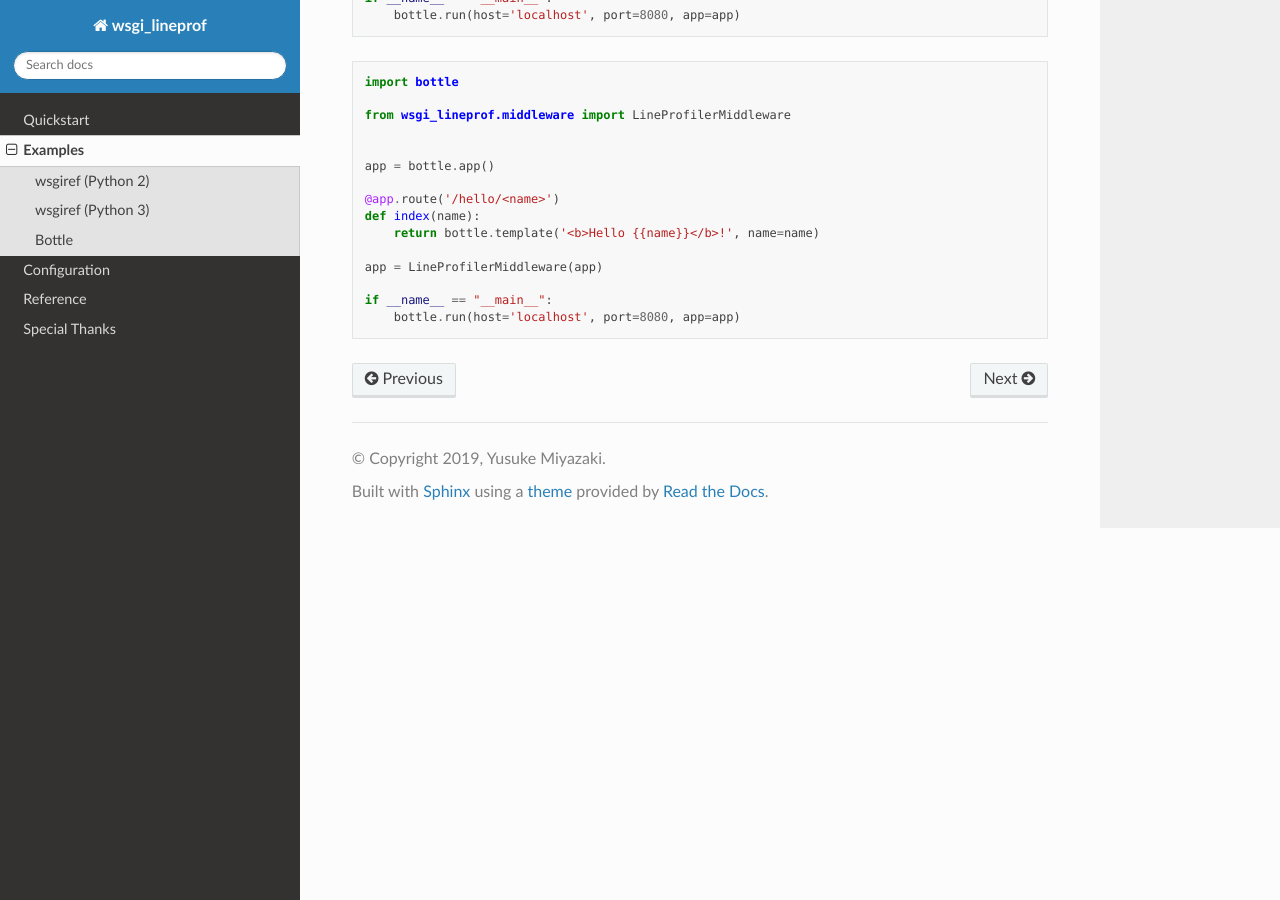
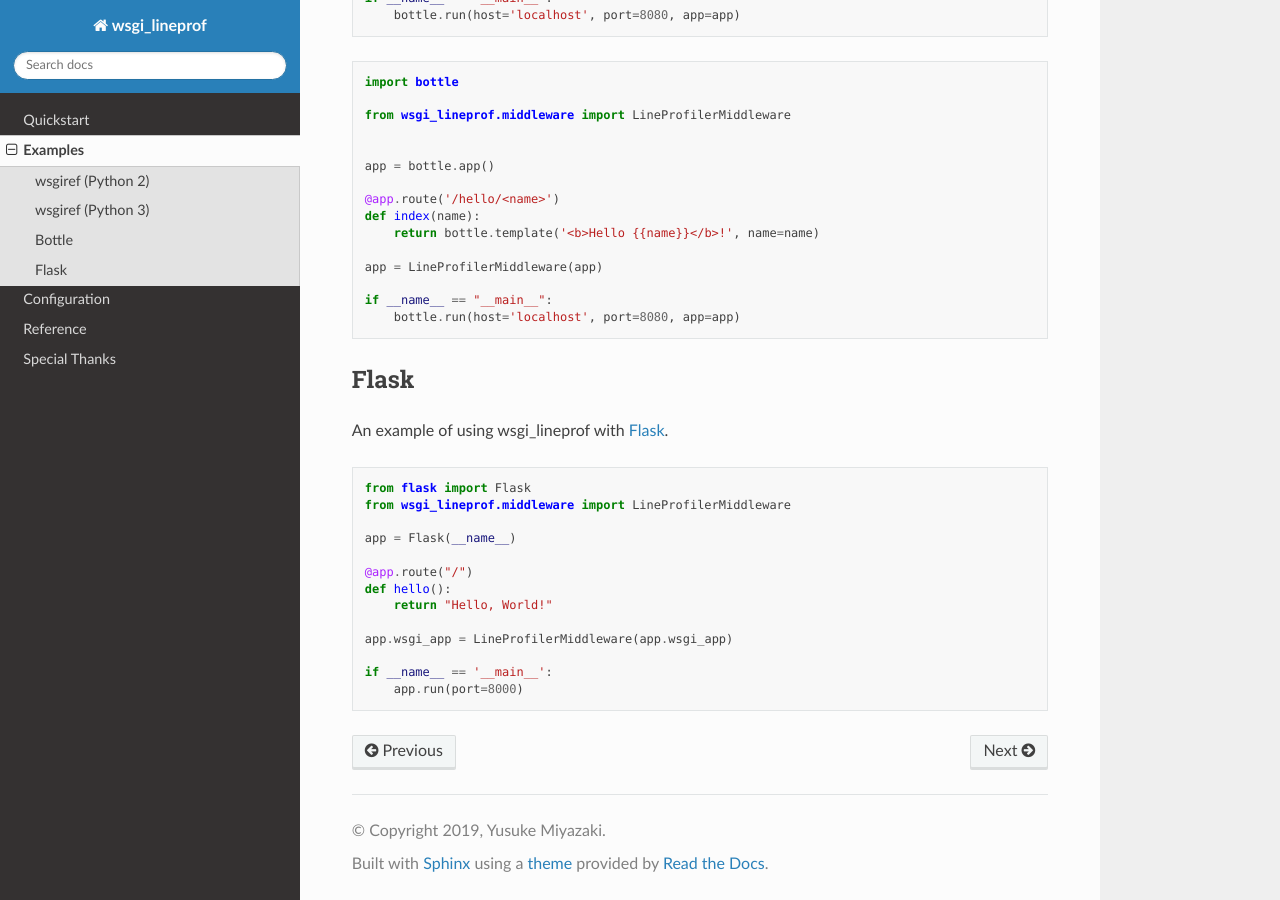
Before and after one commit to ymyzk/wsgi_lineprof, a Sphinx documentation site: the page built from docs/examples.rst, in a window 1280 px wide and 900 px high, scrolled down 1149 px. Built offline with Sphinx 7.4.7 and the Read the Docs theme 2.0.0, drawn with Linux system fonts in a browser that asks for light colours.

Commit message:
Add an example usage with Flask

```diff
--- a/docs/examples.rst
+++ b/docs/examples.rst
@@ -74,3 +74,23 @@ Examples of using wsgi_lineprof with `Bottle <https://bottlepy.org/>`_.
 
    if __name__ == "__main__":
        bottle.run(host='localhost', port=8080, app=app)
+
+Flask
+-----
+An example of using wsgi_lineprof with `Flask <https://github.com/pallets/flask>`_.
+
+.. code-block:: python
+
+   from flask import Flask
+   from wsgi_lineprof.middleware import LineProfilerMiddleware
+
+   app = Flask(__name__)
+
+   @app.route("/")
+   def hello():
+       return "Hello, World!"
+
+   app.wsgi_app = LineProfilerMiddleware(app.wsgi_app)
+
+   if __name__ == '__main__':
+       app.run(port=8000)
```
